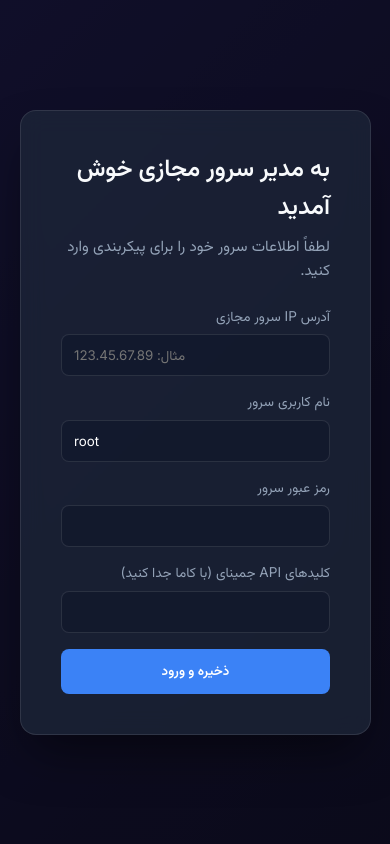
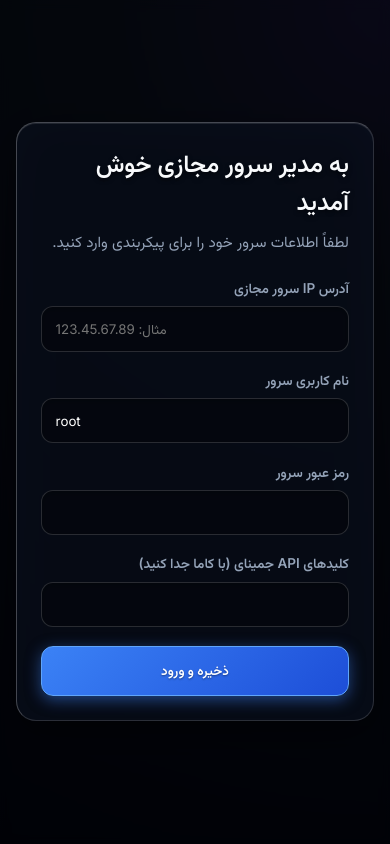
Before and after one commit to faithsaly5-stack/VPS_Supervisor, a Flask app: page / in a window 390 px wide. Run offline with Flask 3, Linux system fonts and the light colour scheme.

Commit message:
ai panel UI overhaul

```diff
--- a/static/styles.css
+++ b/static/styles.css
@@ -1,15 +1,15 @@
 :root {
-    --bg-color: #0f172a;
-    --glass-bg: rgba(30, 41, 59, 0.7);
-    --glass-border: rgba(255, 255, 255, 0.1);
+    --bg-color: #020617;
+    --glass-bg: rgba(15, 23, 42, 0.45);
+    --glass-border: rgba(255, 255, 255, 0.15);
+    --glass-border-highlight: rgba(255, 255, 255, 0.25);
     --primary: #3b82f6;
     --primary-hover: #2563eb;
+    --primary-glow: rgba(59, 130, 246, 0.5);
     --success: #10b981;
     --danger: #ef4444;
     --text-main: #f8fafc;
     --text-muted: #94a3b8;
-    --user-msg-bg: #3b82f6;
-    --model-msg-bg: rgba(51, 65, 85, 0.8);
 }
 
 * {
@@ -20,9 +20,8 @@
 }
 
 body {
-    background: linear-gradient(-45deg, #0f172a, #1e1b4b, #312e81, #0f172a);
-    background-size: 400% 400%;
-    animation: gradientBG 15s ease infinite;
+    /* Sleek, static, high-performance background */
+    background: radial-gradient(circle at top right, #1e1b4b 0%, #0f172a 30%, #020617 100%);
     color: var(--text-main);
     height: 100vh;
     display: flex;
@@ -33,47 +32,47 @@ body {
     padding: 2rem;
 }
 
-@keyframes gradientBG {
-    0% { background-position: 0% 50%; }
-    50% { background-position: 100% 50%; }
-    100% { background-position: 0% 50%; }
-}
-
 .hidden {
     display: none !important;
 }
 
-/* Glassmorphism Utilities */
+/* Enhanced Glossy Glassmorphism */
 .glass {
     background: var(--glass-bg);
-    backdrop-filter: blur(12px);
-    -webkit-backdrop-filter: blur(12px);
+    backdrop-filter: blur(24px);
+    -webkit-backdrop-filter: blur(24px);
     border: 1px solid var(--glass-border);
+    border-top: 1px solid var(--glass-border-highlight);
+    border-left: 1px solid var(--glass-border-highlight);
+    box-shadow: 0 10px 40px -10px rgba(0, 0, 0, 0.7), inset 0 1px 0 rgba(255,255,255,0.1);
 }
 
 /* Modal Setup Wizard */
 .modal {
     position: fixed;
     top: 0; left: 0; right: 0; bottom: 0;
-    background: rgba(0,0,0,0.6);
+    background: rgba(0,0,0,0.7);
+    backdrop-filter: blur(5px);
     display: flex;
     align-items: center;
     justify-content: center;
     z-index: 1000;
+    padding: 1rem;
 }
 
 .modal-content {
     padding: 2.5rem;
-    border-radius: 1rem;
-    width: 90%;
+    border-radius: 1.25rem;
+    width: 100%;
     max-width: 500px;
-    box-shadow: 0 25px 50px -12px rgba(0, 0, 0, 0.5);
-    animation: fadeIn 0.4s ease-out forwards;
+    animation: fadeIn 0.4s cubic-bezier(0.16, 1, 0.3, 1) forwards;
 }
 
 .modal-content h2 {
     margin-bottom: 0.5rem;
     font-weight: 600;
+    font-size: 1.5rem;
+    text-shadow: 0 2px 4px rgba(0,0,0,0.5);
 }
 
 .modal-content p {
@@ -83,7 +82,7 @@ body {
 }
 
 .input-group {
-    margin-bottom: 1rem;
+    margin-bottom: 1.2rem;
 }
 
 .input-group label {
@@ -91,40 +90,44 @@ body {
     margin-bottom: 0.4rem;
     font-size: 0.85rem;
     color: var(--text-muted);
+    font-weight: 600;
 }
 
 .input-group input {
     width: 100%;
-    padding: 0.75rem;
-    border-radius: 0.5rem;
-    background: rgba(15, 23, 42, 0.6);
+    padding: 0.85rem;
+    border-radius: 0.75rem;
+    background: rgba(0, 0, 0, 0.3);
     border: 1px solid var(--glass-border);
     color: white;
     outline: none;
-    transition: all 0.2s;
+    transition: all 0.25s ease;
+    box-shadow: inset 0 2px 4px rgba(0,0,0,0.2);
 }
 
 .input-group input:focus {
     border-color: var(--primary);
-    box-shadow: 0 0 0 2px rgba(59, 130, 246, 0.3);
+    background: rgba(0, 0, 0, 0.5);
+    box-shadow: 0 0 0 3px rgba(59, 130, 246, 0.25), inset 0 2px 4px rgba(0,0,0,0.2);
 }
 
 .btn {
-    padding: 0.75rem 1.5rem;
+    padding: 0.85rem 1.5rem;
     border: none;
-    border-radius: 0.5rem;
+    border-radius: 0.75rem;
     font-weight: 600;
     cursor: pointer;
-    transition: all 0.2s;
+    transition: all 0.25s ease;
     color: white;
+    text-shadow: 0 1px 2px rgba(0,0,0,0.4);
 }
 
-.btn.primary { background: var(--primary); }
-.btn.primary:hover { background: var(--primary-hover); transform: translateY(-2px); box-shadow: 0 10px 15px -3px rgba(59, 130, 246, 0.4); }
-.btn.success { background: var(--success); }
-.btn.success:hover { background: #059669; transform: translateY(-2px); }
-.btn.danger { background: var(--danger); }
-.btn.danger:hover { background: #dc2626; transform: translateY(-2px); }
+.btn.primary { background: linear-gradient(135deg, var(--primary), #1d4ed8); border: 1px solid #60a5fa; box-shadow: 0 4px 15px var(--primary-glow); }
+.btn.primary:hover { transform: translateY(-2px); box-shadow: 0 6px 20px var(--primary-glow); filter: brightness(1.1); }
+.btn.success { background: linear-gradient(135deg, var(--success), #047857); border: 1px solid #34d399; box-shadow: 0 4px 15px rgba(16, 185, 129, 0.4); }
+.btn.success:hover { transform: translateY(-2px); filter: brightness(1.1); }
+.btn.danger { background: linear-gradient(135deg, var(--danger), #b91c1c); border: 1px solid #f87171; box-shadow: 0 4px 15px rgba(239, 68, 68, 0.4); }
+.btn.danger:hover { transform: translateY(-2px); filter: brightness(1.1); }
 
 .w-full { width: 100%; }
 
@@ -301,30 +317,94 @@ body {
 
 /* Animations */
 @keyframes fadeIn {
-    from { opacity: 0; transform: scale(0.95); }
-    to { opacity: 1; transform: scale(1); }
+    from { opacity: 0; transform: scale(0.95) translateY(10px); }
+    to { opacity: 1; transform: scale(1) translateY(0); }
 }
 
 @keyframes slideUp {
-    from { opacity: 0; transform: translateY(10px); }
+    from { opacity: 0; transform: translateY(15px); }
     to { opacity: 1; transform: translateY(0); }
 }
 
-@keyframes pulse {
-    0% { box-shadow: 0 0 0 0 rgba(16, 185, 129, 0.4); }
-    70% { box-shadow: 0 0 0 10px rgba(16, 185, 129, 0); }
-    100% { box-shadow: 0 0 0 0 rgba(16, 185, 129, 0); }
+/* Custom Scrollbar */
+::-webkit-scrollbar { width: 10px; height: 10px; }
+::-webkit-scrollbar-track { background: rgba(0,0,0,0.1); border-radius: 5px; }
+::-webkit-scrollbar-thumb { background: rgba(255,255,255,0.15); border-radius: 5px; border: 1px solid rgba(255,255,255,0.05); }
+::-webkit-scrollbar-thumb:hover { background: rgba(255,255,255,0.25); }
+.bubble p { margin-bottom: 0.75rem; }
+.bubble p:last-child { margin-bottom: 0; }
+.bubble strong { font-weight: 600; color: #93c5fd; }
+.bubble ul, .bubble ol { margin-left: 1.5rem; margin-right: 1.5rem; margin-bottom: 0.75rem; }
+.bubble li { margin-bottom: 0.35rem; }
+.bubble code { background: rgba(0, 0, 0, 0.4); padding: 0.2rem 0.5rem; border-radius: 0.35rem; font-family: monospace; font-size: 0.9em; border: 1px solid rgba(255,255,255,0.1); }
+.header-actions { display: flex; align-items: center; gap: 1rem; }
+
+/* Memory Modal Adjustments */
+#long-memory-view, #short-memory-view {
+    border: 1px solid rgba(255,255,255,0.1);
+    box-shadow: inset 0 2px 10px rgba(0,0,0,0.5);
 }
 
-/* Custom Scrollbar */
-::-webkit-scrollbar { width: 8px; }
-::-webkit-scrollbar-track { background: transparent; }
-::-webkit-scrollbar-thumb { background: rgba(255,255,255,0.2); border-radius: 4px; }
-::-webkit-scrollbar-thumb:hover { background: rgba(255,255,255,0.3); }
-.bubble p { margin-bottom: 0.75rem; }
-.bubble p:last-child { margin-bottom: 0; }
-.bubble strong { font-weight: 600; color: #60a5fa; }
-.bubble ul, .bubble ol { margin-left: 1.5rem; margin-bottom: 0.75rem; }
-.bubble li { margin-bottom: 0.25rem; }
-.bubble code { background: rgba(0, 0, 0, 0.3); padding: 0.15rem 0.4rem; border-radius: 0.25rem; font-family: monospace; font-size: 0.9em; }
-.header-actions { display: flex; align-items: center; }
+/* RESPONSIVENESS */
+@media (max-width: 768px) {
+    body { padding: 0.5rem; }
+
+    #app-container {
+        border-radius: 1rem;
+    }
+
+    .glass-header {
+        padding: 1rem;
+        flex-direction: column;
+        align-items: flex-start;
+        gap: 0.75rem;
+    }
+
+    .header-content {
+        flex-direction: column;
+        align-items: flex-start;
+        gap: 1rem;
+        width: 100%;
+    }
+
+    .header-actions {
+        width: 100%;
+        justify-content: space-between;
+    }
+
+    #chat-container {
+        padding: 1rem;
+    }
+
+    .message {
+        max-width: 95%;
+    }
+
+    .bubble {
+        padding: 1rem;
+        font-size: 0.9rem;
+    }
+
+    .glass-footer {
+        padding: 1rem;
+    }
+
+    .input-area {
+        flex-direction: column;
+        gap: 0.75rem;
+    }
+
+    #user-input {
+        width: 100%;
+    }
+
+    #send-btn {
+        width: 100%;
+    }
+
+    .modal-content {
+        padding: 1.5rem;
+        max-height: 90vh;
+        overflow-y: auto;
+    }
+}
```
Also changed, not shown: other parts of static/styles.css (+62 -49 lines), README.md, static/banner.png (added).
